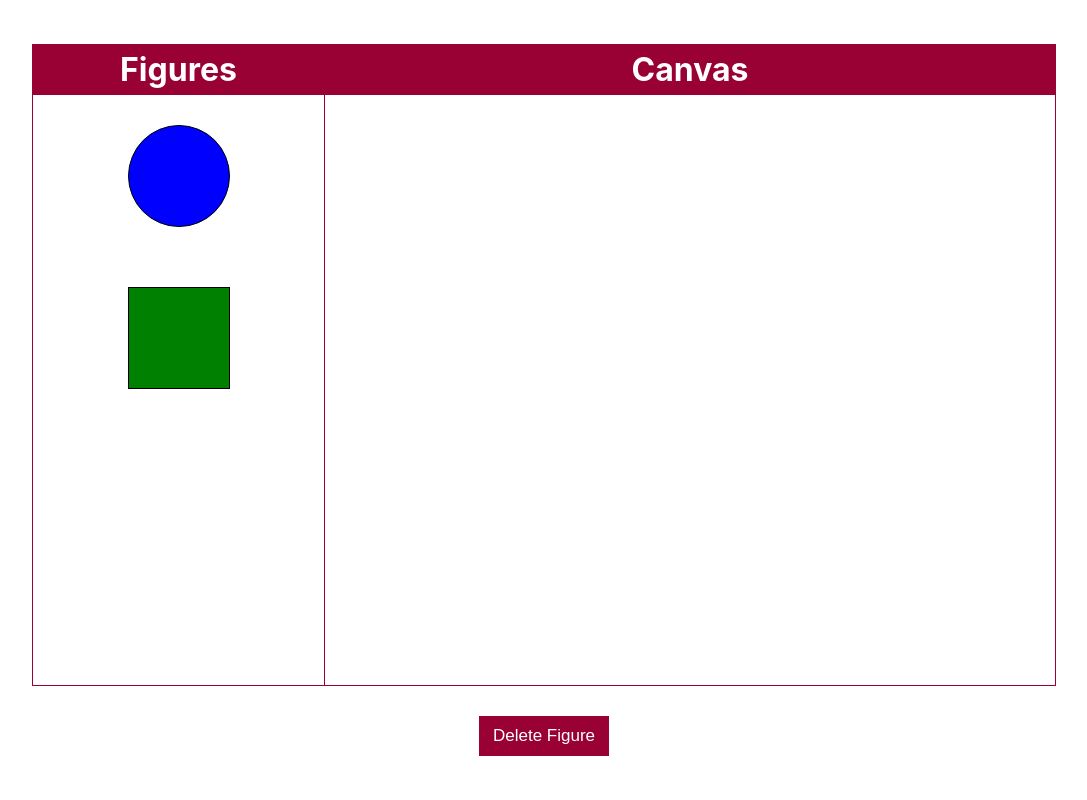
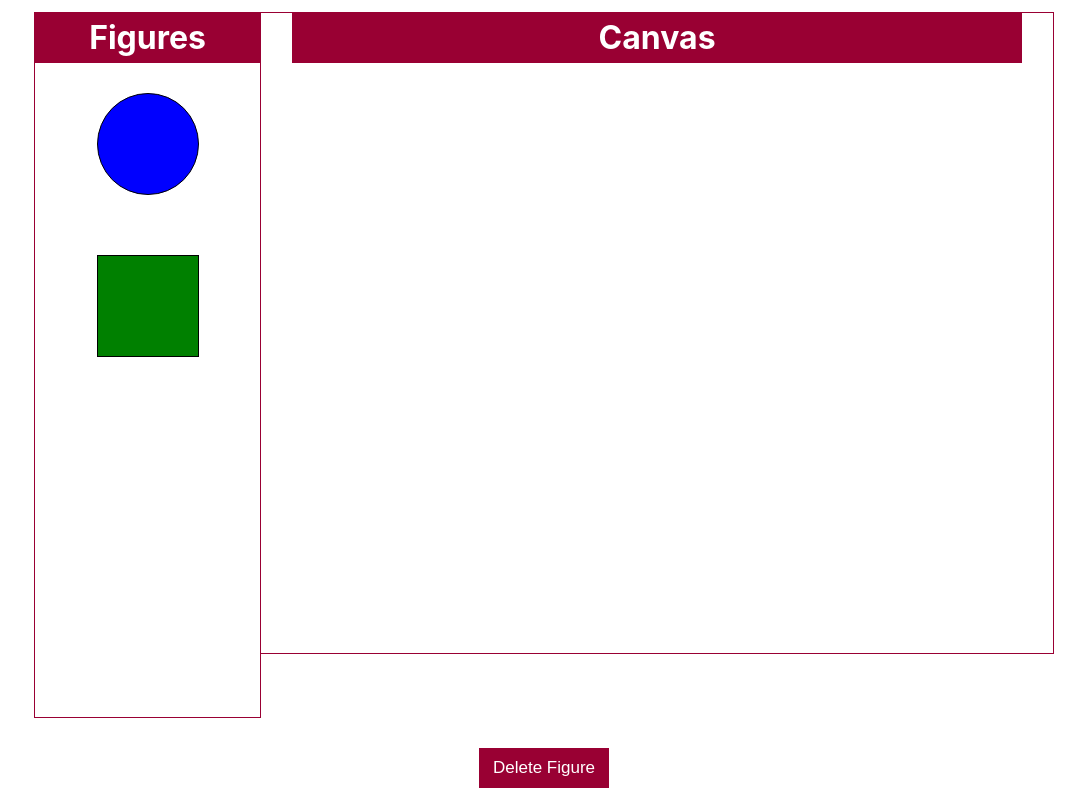
Before and after one commit to PavelMalta/Canvas-DnD, a React (Create React App) app: page / in a window 1280 px wide. Shown: the whole page, without its empty margins (96-1183 px from the left). Built offline with nearby package versions, Linux system fonts and the light colour scheme.

Commit message:
update styles

```diff
--- a/src/ui/App.module.css
+++ b/src/ui/App.module.css
@@ -10,7 +10,7 @@
 .fieldsContainer {
     text-align: center;
     display: flex;
-    width: 80vw;
+    width: 1020px;
 }
 
 .buttonContainer button {
--- a/src/ui/components/canvasField/CanvasField.module.css
+++ b/src/ui/components/canvasField/CanvasField.module.css
@@ -12,7 +12,7 @@
 .canvasField h1 {
     text-align: center;
     border-bottom: 1px solid #990033;
-    width: 100%;
+    width: 730px;
     padding: 5px 0;
     background-color: #903;
     margin: 0;
--- a/src/ui/components/figuresField/FiguresField.module.css
+++ b/src/ui/components/figuresField/FiguresField.module.css
@@ -2,8 +2,8 @@
     display: flex;
     flex-direction: column;
     border: 1px solid #990033;
-    width: 40%;
-    height: 80vh;
+    width: 290px;
+    height: 704px;
     align-items: center;
 }
 
```
